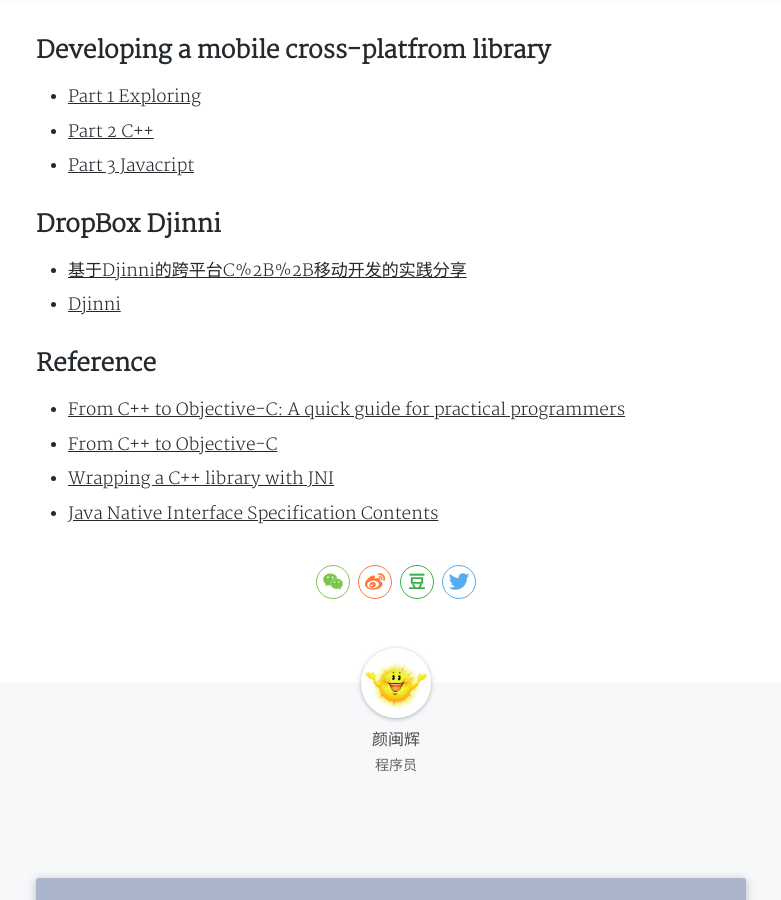
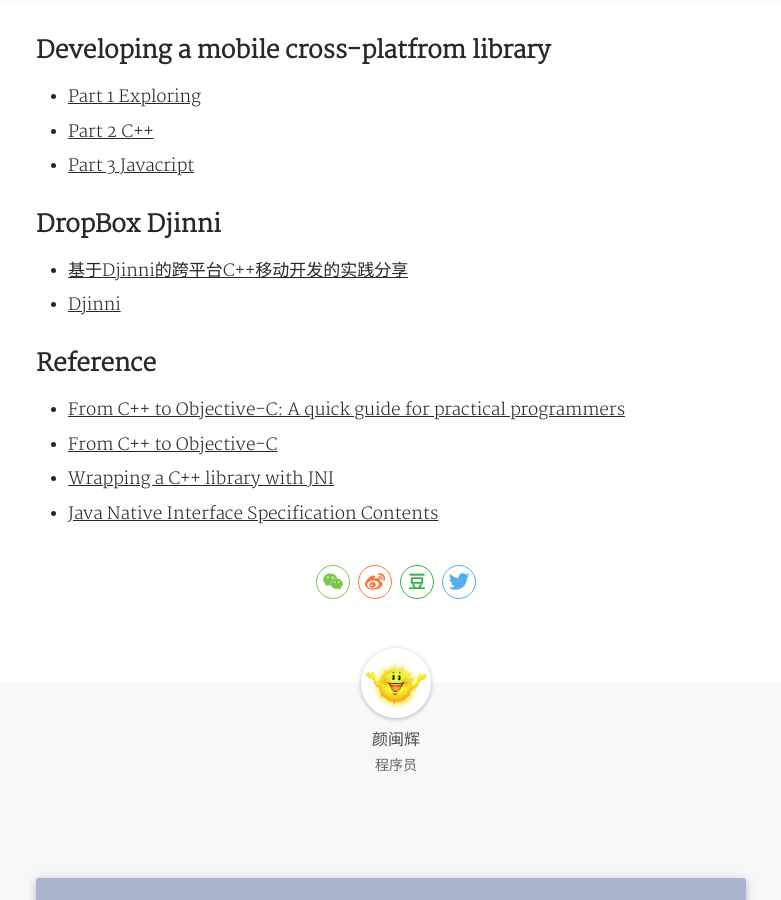
Before and after one commit to yanminhui/yanminhui.github.io, a Jekyll site: the page built from _posts/articles/2020-04-29-cross-platform-mobile.md, in a window 1280 px wide and 900 px high, scrolled down 502 px. Shown: the whole window, without its empty margins (244-1025 px from the left). Built offline with Jekyll 4.4.1, drawn with Linux system fonts in a browser that asks for light colours; nearby versions of some CDN libraries; a style sheet for code colours, icons or effects is not loaded.

```diff
--- a/_posts/articles/2020-04-29-cross-platform-mobile.md
+++ b/_posts/articles/2020-04-29-cross-platform-mobile.md
@@ -19,7 +19,7 @@ tags: '摘录文章'
 
 ## DropBox Djinni
 
-- [基于Djinni的跨平台C%2B%2B移动开发的实践分享](../../../assets/pdf/gmtc2018-djinni.pdf)
+- [基于Djinni的跨平台C++移动开发的实践分享](../../../assets/pdf/gmtc2018-djinni.pdf)
 
 - [Djinni](https://github.com/dropbox/djinni)
 
```
